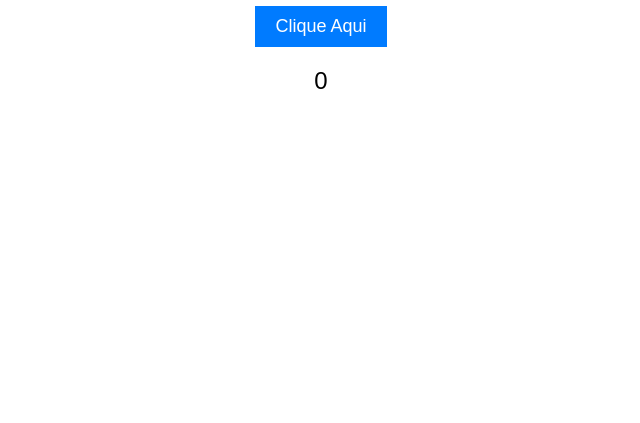
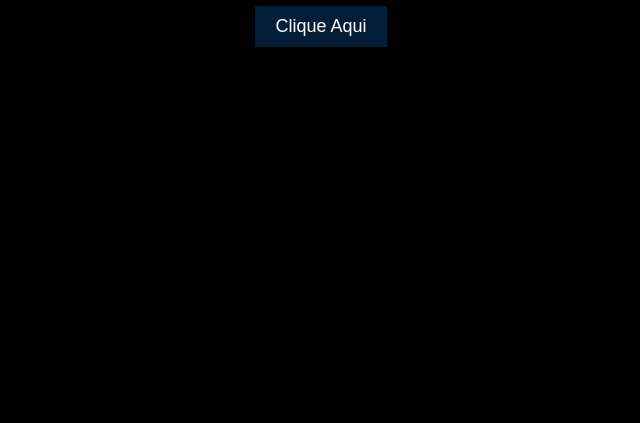
Before and after one commit to MariaEduardaJusto29/ProgramCoders, a plain HTML site: page index.html in a window 1280 px wide. Shown: the part 377-800 px from the top of the page, without its empty margins (319-959 px from the left). Drawn offline with Linux system fonts and the light colour scheme.

Commit message:
terceira versão

```diff
--- a/styles.css
+++ b/styles.css
@@ -1,3 +1,6 @@
+*{
+    background-color: black;
+}
 body {
     font-family: Arial, sans-serif;
     display: flex;
@@ -14,7 +17,7 @@ body {
 button {
     padding: 10px 20px;
     font-size: 18px;
-    background-color: #007bff;
+    background-color: #041e3a;
     color: white;
     border: none;
     cursor: pointer;
@@ -22,7 +25,7 @@ button {
 }
 
 button:hover {
-    background-color: #0056b3;
+    background-color: #0a3461;
 }
 
 p {
```
